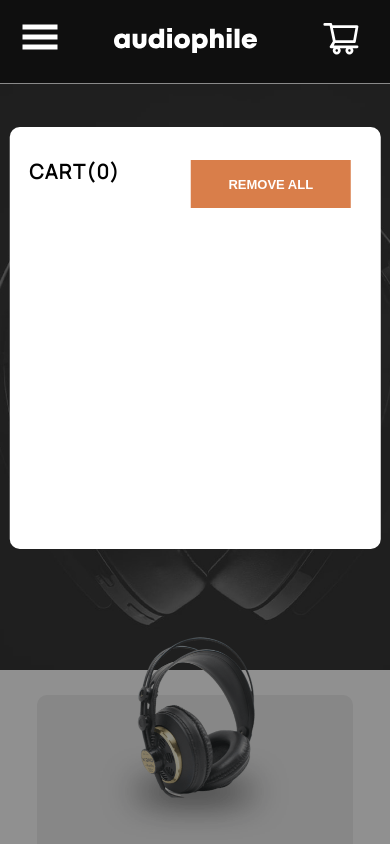
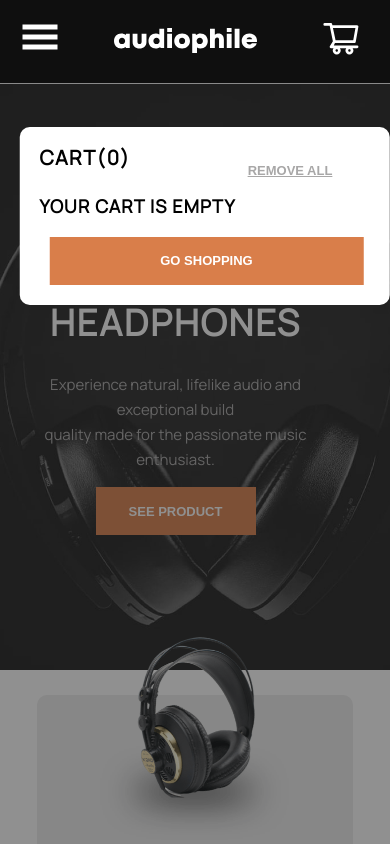
Before and after one commit to DanieleLena/audiophile, a React (Create React App) app: page / in a window 390 px wide. Both pictures are taken after a click on the button 340 px from the left and 41 px from the top of the page. Shown: the top 844 px of the page. Built offline with nearby package versions, Linux system fonts and the light colour scheme.

Commit message:
added check out page

```diff
--- a/src/App.js
+++ b/src/App.js
@@ -11,6 +11,7 @@ import {
   SingleProductPage,
   Checkout,
 } from "./pages";
+import CheckoutPage from "./pages/CheckoutPage";
 
 function App() {
   return (
@@ -34,6 +35,9 @@ function App() {
           path="/:category/:id"
           children={<SingleProductPage />}
         ></Route>
+        <Route exact path="/checkout">
+          <Checkout />
+        </Route>
         <Route path="*">
           <Error />
         </Route>
--- a/src/components/Cart.js
+++ b/src/components/Cart.js
@@ -1,12 +1,20 @@
 import React from "react";
 import styled from "styled-components";
 import { useProductsContext } from "../context/product_context";
-import { useState } from "react";
+import { useState, useEffect } from "react";
 import { Counter } from "../components";
+import { Link } from "react-router-dom";
 
-const Cart = () => {
-  const { getImageUrl, formatPrice, cart, toggleAmount, removeAllToCart } =
-    useProductsContext();
+const Cart = ({toggleCart}) => {
+  const {
+    getImageUrl,
+    formatPrice,
+    cart,
+    toggleAmount,
+    removeAllToCart,
+    getTotal,
+    total_amount,
+  } = useProductsContext();
 
   const increase = (name) => {
     toggleAmount(name, "inc");
@@ -18,29 +26,35 @@ const Cart = () => {
   const subTotal = (price, amount) => {
     return formatPrice(price * amount);
   };
-  console.log(cart.length);
+
+  useEffect(() => {
+    getTotal();
+  }, [cart]);
 
   return (
     <Wrapper>
       <div className="cart">
         <div className="title">
           <h2>Cart({cart.length})</h2>
-          <button onClick={removeAllToCart}>Remove All</button>
+          <button className="remove-btn" onClick={removeAllToCart}>
+            Remove All
+          </button>
         </div>
+        {cart.length > 0 ? (
           <div className="body">
             {cart.map((item, index) => {
-            console.log(item);
 
               const { name, amount, images, price } = item;
 
               return (
                 <div className="item" key={index}>
-                <img src={getImageUrl(images)} alt={name} width="100px"></img>
+                  <img src={getImageUrl(images)} alt={name} width="200px"></img>
                   <div className="text">
                     <h5>{name}</h5>
                     <h6>{subTotal(price, amount)}</h6>
                   </div>
                   <Counter
+                    className="counter"
                     amount={amount}
                     increase={() => increase(name)}
                     decrease={() => decrease(name)}
@@ -49,6 +63,31 @@ const Cart = () => {
               );
             })}
           </div>
+        ) : (
+          <h3>
+            Your cart is empty
+          </h3>
+        )}
+
+        {cart.length > 0 ? (
+          <>
+            <div className="total">
+              <h3>Total:</h3>
+              <h3>{formatPrice(total_amount)}</h3>
+            </div>
+            <Link to="/checkout">
+              <button className="checkout-btn" onClick={toggleCart}>
+                checkout
+              </button>
+            </Link>
+          </>
+        ) : (
+          <Link to="/headphones">
+            <button className="checkout-btn" onClick={toggleCart}>
+              Go Shopping
+            </button>
+          </Link>
+        )}
       </div>
     </Wrapper>
   );
@@ -62,22 +101,30 @@ const Wrapper = styled.div`
   left: 0;
   overflow: hidden;
   background-color: rgba(37, 36, 36, 0.507);
-  z-index: 99;
+  z-index: 2;
+
 
   .cart {
     width: 95%;
-    height: 50vh;
-    padding: 5%;
+    max-width: 500px;
+    /* height: 50vh; */
+    padding: 2rem;
     margin: auto;
     background-color: white;
-    position: absolute;
+    position: relative;
     top: 5vh;
     left: 50%;
     transform: translateX(-50%);
     border-radius: 10px;
     color: black;
+    z-index: 9999;
   }
-
+  .remove-btn {
+    background: none;
+    color: var(--crl-gray);
+    margin: 0;
+    text-decoration: underline;
+  }
   .title {
     height: 20%;
     display: flex;
@@ -88,16 +135,39 @@ const Wrapper = styled.div`
     height: 100px;
     display: flex;
     align-items: center;
-
+    .text {
+      width: 70%;
+    }
     img {
       width: 25%;
+      height: 100%;
       border-radius: 10px;
       margin-right: 1rem;
     }
 
     h5 {
+      width: 90%;
       font-size: 1.5rem;
       line-height: 1.4rem;
+    }
+  }
+  .counter {
+    width: 500px;
+  }
+  .total {
+    display: flex;
+    justify-content: space-between;
+    margin-top: 1rem;
+    margin-bottom: 1rem;
+  }
+  .checkout-btn {
+    width: 95%;
+  }
+
+  @media (min-width: 768px) {
+    .cart {
+      right: 0%;
+      padding: 5rem;
     }
   }
 `;
--- a/src/components/Hero.js
+++ b/src/components/Hero.js
@@ -36,6 +36,7 @@ const Wrapper = styled.section`
     top: 25vh;
     width: 80%;
     text-align: center;
+    z-index: 0;
 
     color: white;
     p {
--- a/src/components/NavBar.js
+++ b/src/components/NavBar.js
@@ -14,6 +14,7 @@ const NavBar = () => {
 
   const toggleCart = () => {
     setIsCartOpen(!isCartOpen);
+    document.body.classList.toggle("no-scroll");
   }
 
   return (
@@ -49,7 +50,7 @@ const NavBar = () => {
       <button className="cart-container" onClick={toggleCart}>
         <AiOutlineShoppingCart />
       </button>
-      {isCartOpen &&<Cart/> }
+      {isCartOpen &&<Cart toggleCart={toggleCart  }/> }
 
 
     </Wrapper>
--- a/src/index.css
+++ b/src/index.css
@@ -32,6 +32,11 @@ html {
 body {
   font-family: "Manrope", sans-serif;
   position: relative;
+}
+/* When the cart is open */
+.no-scroll{
+  overflow: hidden;
+
 }
 main,section {
   max-width: var(--max-width);
@@ -140,19 +145,19 @@ p {
     letter-spacing: 0.115rem;
   }
   h4 {
-    font-size: 2.8rem;
+    font-size: 1.4rem;
     font-weight: 700;
     line-height: 3.8rem;
     letter-spacing: 0.2rem;
   }
   h5 {
-    font-size: 2.4rem;
+    font-size: 1rem;
     font-weight: 700;
     line-height: 3.3rem;
     letter-spacing: 0.17rem;
   }
   h6 {
-    font-size: 1.8rem;
+    font-size: .8rem;
     font-weight: 700;
     line-height: 2.4rem;
     letter-spacing: 0.13rem;
--- a/src/pages/CheckoutPage.js
+++ b/src/pages/CheckoutPage.js
@@ -1,11 +1,203 @@
-import React from 'react'
+import React from "react";
+import styled from "styled-components";
+import { useProductsContext } from "../context/product_context";
 
 const CheckoutPage = () => {
-    return (
-        <div>
 
+    const { cart, getImageUrl, formatPrice, total_amount, shipping_fee } =
+      useProductsContext();
+
+  return (
+    <Wrapper>
+      <form className="checkout" action="submit">
+        <div className="title">
+          <h1>Checkout</h1>
         </div>
-    )
-}
+        <p className="overline">billing details</p>
 
-export default CheckoutPage
+        <label htmlFor="name">Name</label>
+        <input type="text" name="name" placeholder="Alexei Ward" />
+        <label htmlFor="email">Email Address</label>
+        <input type="email" name="email" placeholder="alexei@mail.com" />
+        <label htmlFor="telephone">Phone Number</label>
+        <input type="tel" name="telephone" placeholder="+1 202-555-0136" />
+
+        <p className="overline">shipping info</p>
+
+        <label htmlFor="address">Your Address</label>
+        <input type="text" name="address" placeholder="1137 Williams Avenue" />
+        <label htmlFor="zip">ZIP Code</label>
+        <input type="number" name="zip" placeholder="10001" />
+        <label htmlFor="country">Country</label>
+        <input type="text" name="country" placeholder="United State" />
+
+        <p className="overline">Payment Details</p>
+        <h6>Payments Method</h6>
+
+        <label className="radio" htmlFor="e-money">
+          e-Money
+          <input type="radio" id="e-money" name="payment" value="e-money" />
+        </label>
+        <label className="radio" htmlFor="cash">
+          Cash on Delivery
+          <input type="radio" id="cash" name="payment" value="cash" />
+        </label>
+        <br></br>
+        <label htmlFor="e-money-number">e-Money-Number</label>
+        <input type="number" name="e-money-number" placeholder="237584974" />
+        <label htmlFor="e-money-PIN">e-Money-PIN</label>
+        <input type="number" name="e-money-PIN" placeholder="8574" />
+      </form>
+      <div className="summary">
+        <h2>summary</h2>
+        {cart.map((item, index) => {
+          const { name, amount, images, price } = item;
+
+          return (
+            <div className="item" key={index}>
+              <img src={getImageUrl(images)} alt={name} width="200px"></img>
+              <div className="text">
+                <h5>{name}</h5>
+                <h6>{formatPrice(amount * price)}</h6>
+              </div>
+              <div className="quantity">x{amount}</div>
+            </div>
+          );
+        })}
+        <div className="total">
+          <div className="line">
+            <h5>Total</h5>
+            <h4>{formatPrice(total_amount)}</h4>
+          </div>
+          <div className="line">
+            <h5>Shipping</h5>
+            <h4>{formatPrice(shipping_fee)}</h4>
+          </div>
+          <div className="line">
+            <h4>Grand Total</h4>
+            <h3 className="grand">
+              {formatPrice(shipping_fee + total_amount)}
+            </h3>
+          </div>
+        </div>
+        <div className="line">
+          <button className="btn" type="button">
+            Continue &amp; pay
+          </button>
+        </div>
+      </div>
+    </Wrapper>
+  );
+};
+
+const Wrapper = styled.section`
+  background-color: #f2f2f2;
+  padding: 5rem 0;
+  .checkout,
+  .summary {
+    width: 95%;
+    border-radius: 10px;
+    background-color: white;
+    padding: 2rem;
+    margin: auto;
+  }
+  .overline {
+    text-transform: uppercase;
+    font-size: 700;
+  }
+  .label,
+  input {
+    width: 100%;
+    border-radius: 10px;
+    border: 1px solid var(--crl-gray-light);
+  }
+  input {
+    height: 5rem;
+    margin-bottom: 2rem;
+    padding-left: 1rem;
+  }
+  label,
+  h6 {
+    font-size: 1.3rem;
+    font-weight: 700;
+    line-height: 2.4rem;
+    letter-spacing: 0.13rem;
+  }
+  .radio {
+    height: 5rem;
+    display: flex;
+    flex-direction: row-reverse;
+    justify-content: flex-end;
+    align-items: center;
+    border: 1px solid var(--crl-gray-light);
+    border-radius: 10px;
+    margin-bottom: 2rem;
+  }
+  .radio input {
+    cursor: pointer;
+    height: 3rem;
+    width: 2rem;
+    margin: 2rem;
+  }
+  .item {
+    height: 100px;
+    display: flex;
+    align-items: center;
+    margin-bottom: 1rem;
+    .text {
+      width: 70%;
+    }
+    img {
+      width: 25%;
+      height: 100%;
+      border-radius: 10px;
+      margin-right: 1rem;
+    }
+
+    h5 {
+      width: 90%;
+      font-size: 1.5rem;
+      line-height: 1.4rem;
+    }
+  }
+  .quantity {
+    font-size: 2rem;
+    color: var(--crl-gray);
+  }
+  .line {
+    display: flex;
+    justify-content: space-between;
+  }
+  .btn {
+    width: 100%;
+    padding: 0;
+    max-width: 500px;
+    margin: 0;
+    margin: auto;
+  }
+  .grand {
+    color: var(--crl-primary);
+  }
+
+  @media (min-width: 1050px) {
+    display: flex;
+    align-items: flex-start;
+    justify-content: flex-start;
+    margin: 0 auto;
+    padding-top: 13vh;
+    .checkout {
+      width: 70%;
+      margin: 0 auto;
+      margin-bottom: 5rem;
+
+      max-width: 800px;
+    }
+    .summary {
+      width: 30%;
+      max-width: 500px;
+      margin: 0 auto;
+    }
+  }
+`;
+
+export default CheckoutPage;
--- a/src/pages/ErrorPage.js
+++ b/src/pages/ErrorPage.js
@@ -29,6 +29,8 @@ const Wrapper = styled.section`
   flex-direction: column;
   justify-content: flex-start;
   align-items: center;
+  max-width: none;
+  z-index: -1;
 
   img {
     width: 30%;
--- a/src/pages/SingleProductPage.js
+++ b/src/pages/SingleProductPage.js
@@ -73,7 +73,7 @@ const SingleProductPage = () => {
             <Counter amount={amount} increase={increase} decrease={decrease} />
             <button
               className="addToCart"
-              onClick={() => addToCart(single_product, amount)}
+              onClick={() => addToCart(single_product, amount) }
             >
               Add to cart
             </button>
```
Also changed, not shown: src/context/product_context.js (+8 -1 lines), src/reducers/products_reducer.js (+13 -0 lines). Lines whose indentation alone changed are shown as unchanged.
